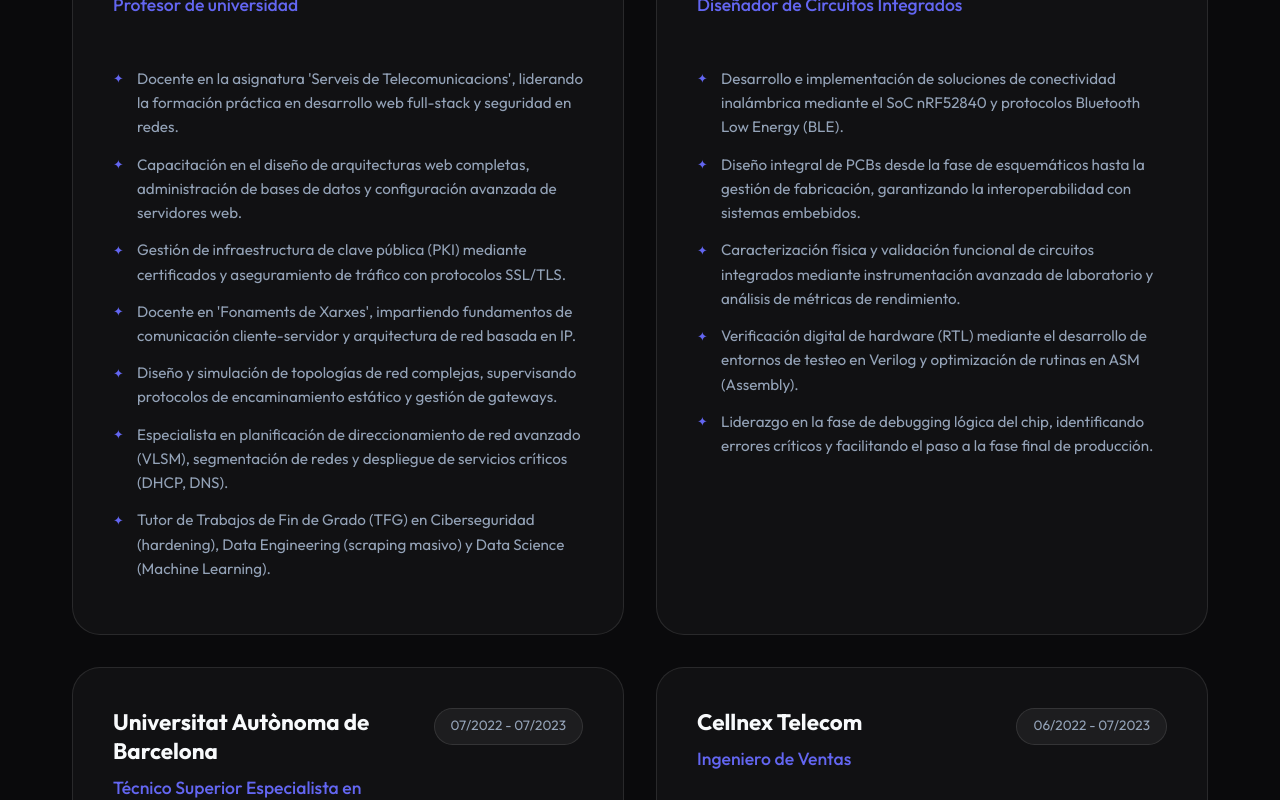
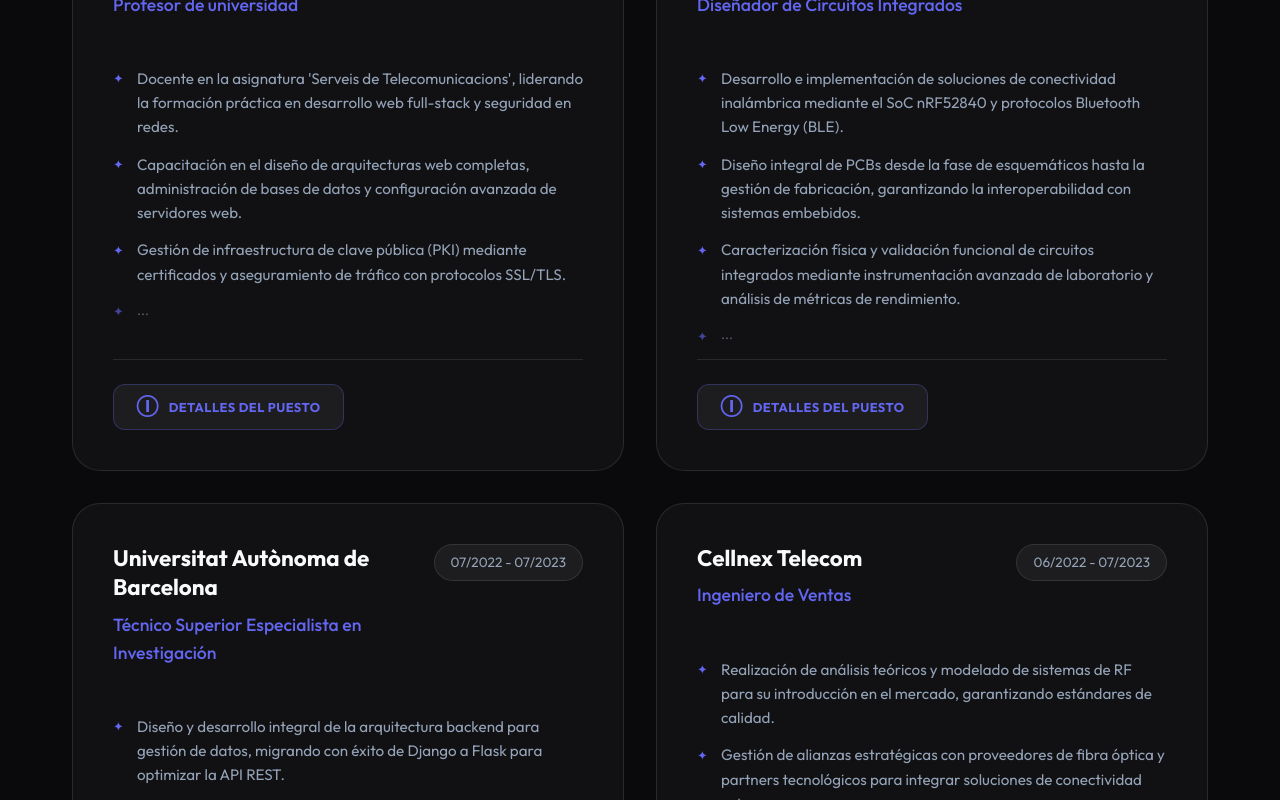
Before and after one commit to joan-mata/joanmata_web, a React (Vite) app: page /projects in a window 1280 px wide. Shown: the part 998-1798 px from the top of the page. Built offline with nearby package versions, Linux system fonts and the light colour scheme.

Commit message:
fix: details experience

```diff
--- a/src/App.jsx
+++ b/src/App.jsx
@@ -15,6 +15,7 @@
 import Certificates from './components/sections/Certificates';
 import CertificateDetailsPage from './components/sections/CertificateDetailsPage';
 import Volunteering from './components/sections/Volunteering';
+import ExperienceDetailsPage from './components/sections/ExperienceDetailsPage';
 import Contact from './components/sections/Contact';
 import AdminEntry from './components/admin/AdminEntry';
 import AdminModal from './components/admin/AdminModal';
@@ -167,7 +168,7 @@
 
         <main>
           <Routes>
-            <Route path="/" element={<><Hero name={currentData.name} profileText={currentData.profile[lang]} translations={t} isAdmin={isAdmin} onEdit={() => setShowModal({ type: 'profile', context: 'profile', data: currentData.profile })} /><Experience title={t.sections.experience} data={currentData.experience} lang={lang} {...adminProps('experience', 'experience')} /></>} />
+            <Route path="/" element={<><Hero name={currentData.name} profileText={currentData.profile[lang]} translations={t} isAdmin={isAdmin} onEdit={() => setShowModal({ type: 'profile', context: 'profile', data: currentData.profile })} /><Experience title={t.sections.experience} data={currentData.experience} lang={lang} translations={t} {...adminProps('experience', 'experience')} /></>} />
             <Route path="/projects" element={<Projects title={t.sections.projects} data={currentData.projects} lang={lang} translations={t} {...adminProps('projects', 'project')} />} />
             <Route path="/projects/:id" element={<ProjectDetailsPage data={currentData.projects} lang={lang} translations={t} isAdmin={isAdmin} onEdit={(id) => setShowModal({ type: 'project', context: 'projects', itemIndex: currentData.projects.findIndex(p => p.id === id), data: currentData.projects.find(p => p.id === id) })} />} />
             <Route path="/education" element={<Education title={t.sections.education} data={currentData.education} lang={lang} translations={t} {...adminProps('education', 'education')} />} />
@@ -176,6 +177,7 @@
             <Route path="/certificates" element={<Certificates title={t.sections.certificates} data={currentData.certificates} lang={lang} translations={t} {...adminProps('certificates', 'certificate')} />} />
             <Route path="/certificates/:id" element={<CertificateDetailsPage data={currentData.certificates} lang={lang} translations={t} isAdmin={isAdmin} onEdit={(id) => setShowModal({ type: 'certificates', context: 'certificates', itemIndex: currentData.certificates.findIndex(c => c.id === id), data: currentData.certificates.find(c => c.id === id) })} />} />
             <Route path="/volunteering" element={<Volunteering title={t.sections.volunteering} data={currentData.volunteering} lang={lang} {...adminProps('volunteering', 'volunteering')} />} />
+            <Route path="/experience/:id" element={<ExperienceDetailsPage data={currentData.experience} lang={lang} translations={t} isAdmin={isAdmin} onEdit={(id) => setShowModal({ type: 'experience', context: 'experience', itemIndex: currentData.experience.findIndex(e => e.id === id), data: currentData.experience.find(e => e.id === id) })} />} />
             <Route path="/contact" element={<Contact title={t.sections.contact} data={currentData} translations={t} />} />
             <Route path="/admin" element={isAdmin ? <Navigate to="/" /> : <AdminEntry onLogin={() => {setIsAdmin(true); sessionStorage.setItem('isAdmin', 'true');}} translations={t} />} />
             <Route path="*" element={<Navigate to="/" />} />
--- a/src/components/common/Card.jsx
+++ b/src/components/common/Card.jsx
@@ -1,6 +1,6 @@
 import React from 'react';
 
-const Card = ({ title, subtitle, date, children, className = '', onClick, links, translations }) => {
+const Card = ({ title, subtitle, date, children, className = '', onClick, links, translations, footer }) => {
   const isClickable = !!onClick;
 
   return (
@@ -21,6 +21,11 @@
       <div className="card-content">
         {children}
       </div>
+      {footer && (
+        <div className="card-footer-actions">
+          {footer}
+        </div>
+      )}
     </div>
   );
 };
--- a/src/components/sections/Experience.jsx
+++ b/src/components/sections/Experience.jsx
@@ -1,7 +1,7 @@
-import React from 'react';
+import { Link } from 'react-router-dom';
 import Card from '../common/Card';
 
-const Experience = ({ title, data, lang, isAdmin, onEdit, onAdd }) => {
+const Experience = ({ title, data, lang, isAdmin, onEdit, onAdd, translations }) => {
   return (
     <section id="experience">
       <div style={{ display: 'flex', alignItems: 'center', justifyContent: 'space-between' }}>
@@ -16,12 +16,20 @@
             title={exp.company}
             subtitle={exp.role[lang]}
             date={exp.date}
+            footer={
+              <Link to={`/experience/${exp.id}`} className="card-details-btn">
+                {translations.experience.details}
+              </Link>
+            }
           >
             {isAdmin && <button className="admin-icon entry-edit-btn" onClick={() => onEdit(idx)}>✎</button>}
             <ul className="card-list">
-              {exp.points[lang].map((point, i) => (
+              {exp.points[lang].slice(0, 3).map((point, i) => (
                 <li key={i}>{point}</li>
               ))}
+              {exp.points[lang].length > 3 && (
+                <li style={{ listStyle: 'none', opacity: 0.6, fontSize: '0.85rem' }}>...</li>
+              )}
             </ul>
           </Card>
         ))}
--- /dev/null
+++ b/src/components/sections/ExperienceDetailsPage.jsx
@@ -0,0 +1,61 @@
+import React, { useEffect } from 'react';
+import { useParams, useNavigate, Link } from 'react-router-dom';
+
+const ExperienceDetailsPage = ({ data, lang, translations, isAdmin, onEdit }) => {
+  const { id } = useParams();
+  const navigate = useNavigate();
+
+  const job = data.find(j => j.id === id);
+
+  useEffect(() => {
+    window.scrollTo(0, 0);
+  }, [id]);
+
+  if (!job) return (
+    <div className="container centered-page">
+      <h2>Job Experience Not Found</h2>
+      <button className="cta-button" onClick={() => navigate('/')}>Back to Home</button>
+    </div>
+  );
+
+  return (
+    <div className="project-detail-page">
+      <div className="detail-top-nav">
+        <Link to="/" className="back-link-btn">
+          <span className="arrow">←</span> {translations.experience.close}
+        </Link>
+        {isAdmin && (
+          <button className="cta-btn secondary edit-details-btn" onClick={() => onEdit(job.id)}>
+            ✎ EDITAR DETALLES
+          </button>
+        )}
+      </div>
+
+      <header className="detail-hero">
+        <div className="detail-hero-content">
+          <span className="detail-category">{translations.sections.experience.toUpperCase()}</span>
+          <h1 className="detail-main-title gradient-text">{job.company}</h1>
+          <div className="detail-meta">
+            <span className="card-subtitle" style={{ fontSize: '1.4rem' }}>{job.role[lang]}</span>
+            <span className="card-date" style={{ marginLeft: '1rem' }}>{job.date}</span>
+          </div>
+        </div>
+      </header>
+
+      <div className="detail-grid-layout" style={{ gridTemplateColumns: '1fr' }}>
+        <div className="detail-main-column">
+          <section className="detail-glass-card">
+            <h2 className="detail-section-title">{translations.experience.details}</h2>
+            <ul className="detail-feature-list">
+              {job.points[lang].map((point, i) => (
+                <li key={i}>{point}</li>
+              ))}
+            </ul>
+          </section>
+        </div>
+      </div>
+    </div>
+  );
+};
+
+export default ExperienceDetailsPage;
--- a/src/models/cvData.js
+++ b/src/models/cvData.js
@@ -26,6 +26,7 @@
     en: en.profile
   },
   experience: es.experience.map((_, i) => ({
+    id: `job-${es.experience[i].company.toLowerCase().replace(/[^a-z0-9]/g, '-').substring(0, 10)}-${i}`,
     company: es.experience[i].company,
     date: es.experience[i].date,
     role: {
--- a/src/models/translations.js
+++ b/src/models/translations.js
@@ -24,6 +24,10 @@
       certificates: 'Certificados',
       volunteering: 'Voluntariado',
       contact: 'Contacto'
+    },
+    experience: {
+      close: 'Volver a Experiencia',
+      details: 'Detalles del Puesto'
     },
     projects: {
       techStack: 'Stack Tecnológico',
@@ -105,6 +109,10 @@
       volunteering: 'Voluntariat',
       contact: 'Contacte'
     },
+    experience: {
+      close: 'Tornar a Experiència',
+      details: 'Detalls del Lloc'
+    },
     projects: {
       techStack: 'Stack Tecnològic',
       security: 'Seguretat i DevOps',
@@ -185,6 +193,10 @@
       volunteering: 'Volunteering',
       contact: 'Contact'
     },
+    experience: {
+      close: 'Back to Experience',
+      details: 'Role Details'
+    },
     projects: {
       techStack: 'Tech Stack',
       security: 'Security & DevOps',
```
